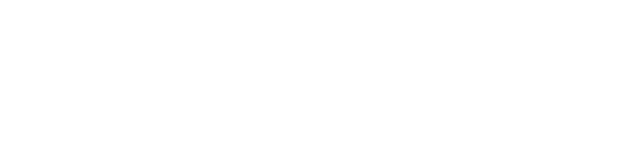
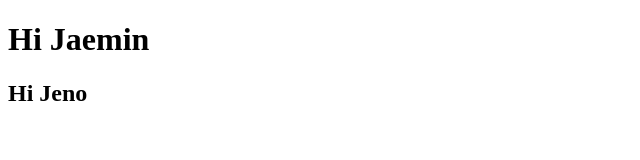
Before and after one commit to s3915050/S3915050_IIT_A2, a plain HTML site: page index.html in a window 1280 px wide. Shown: the whole page, without its empty margins (0-640 px from the left). Drawn offline with Linux system fonts and the light colour scheme.

Commit message:
adding heading to index.html

```diff
--- a/index.html
+++ b/index.html
@@ -5,6 +5,7 @@
     <title> S3915050_IIT_A2 </title>
   </head>
   <body>
-
+<h1>Hi Jaemin</h1>
+<h2>Hi Jeno</h2>
   </body>
 </html>
```
